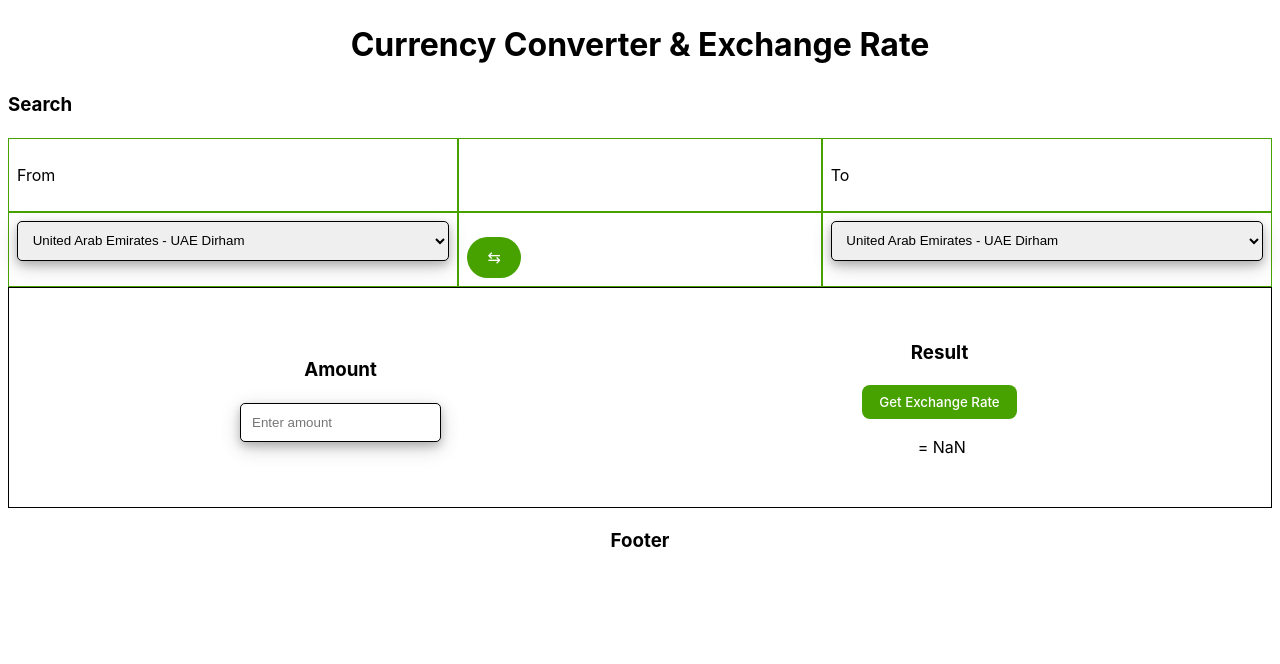
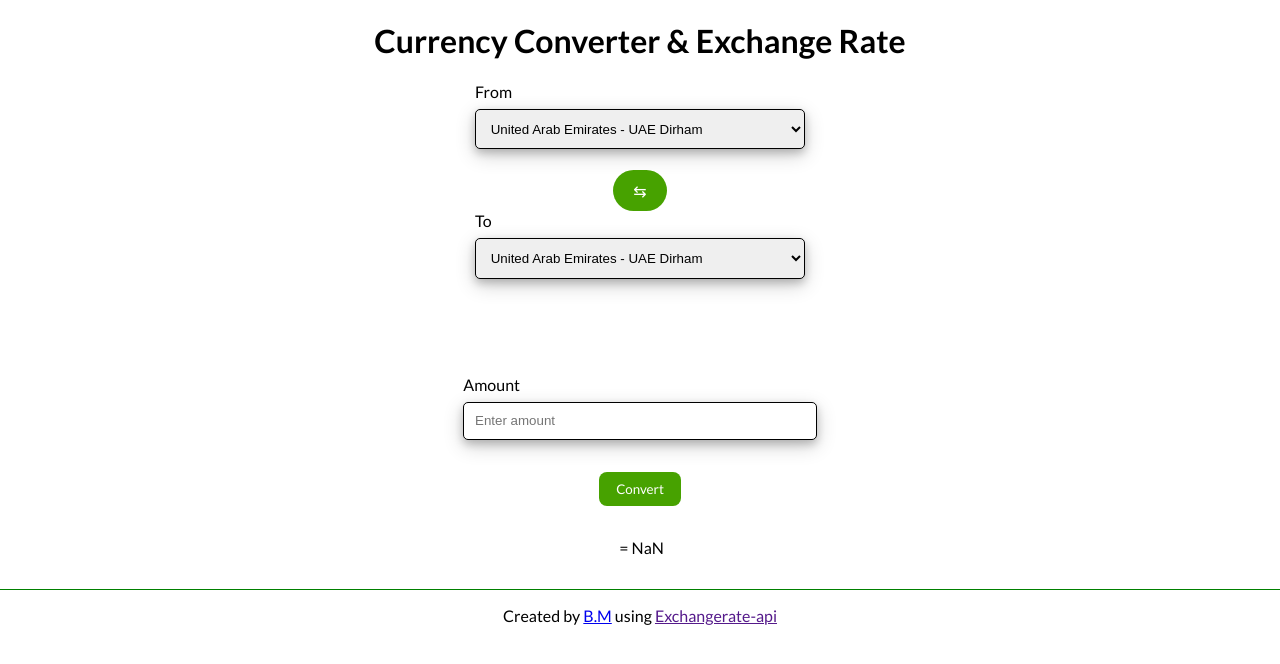
Before and after one commit to BeckieMorton/convert-it-currency, a React (Vite) app: page / in a window 1280 px wide. Shown: the top 664 px of the page. Built offline with nearby package versions, Linux system fonts and the light colour scheme.

Commit message:
footer done and more styling but need a colour scheme

```diff
--- a/index.html
+++ b/index.html
@@ -3,6 +3,12 @@
   <head>
     <meta charset="UTF-8" />
     <link rel="icon" type="image/png" href="./assets/favicon-money.png" />
+    <link rel="preconnect" href="https://fonts.googleapis.com" />
+    <link rel="preconnect" href="https://fonts.gstatic.com" crossorigin />
+    <link
+      href="https://fonts.googleapis.com/css2?family=Lato:ital,wght@0,100;0,300;0,400;0,700;0,900;1,100;1,300;1,400;1,700;1,900&display=swap"
+      rel="stylesheet"
+    />
     <meta name="viewport" content="width=device-width, initial-scale=1.0" />
     <title>Convert It - Currency Converter and Exchange rates</title>
   </head>
--- a/src/components/Footer/Footer.jsx
+++ b/src/components/Footer/Footer.jsx
@@ -3,7 +3,26 @@ import styles from "./Footer.module.css";
 export const Footer = () => {
   return (
     <div className={styles.footerContainer}>
-      <h3>Footer</h3>
+      <p>
+        Created by&nbsp;
+        <a
+          href="https://beckiemorton-portfolio.netlify.app/"
+          target="_blank"
+          rel="noreferrer noopener"
+          aria-label="Beckie Morton's GitHub"
+        >
+          B.M
+        </a>
+        &nbsp;using&nbsp;
+        <a
+          href=""
+          target="_blank"
+          rel="noreferrer noopener"
+          aria-label="https://www.exchangerate api"
+        >
+          Exchangerate-api
+        </a>
+      </p>
     </div>
   );
 };
--- a/src/components/Footer/Footer.module.css
+++ b/src/components/Footer/Footer.module.css
@@ -1,3 +1,4 @@
 .footerContainer {
   text-align: center;
+  border-top: 1px solid green;
 }
--- /dev/null
+++ b/src/components/MajorCurrencies/MajorCurrencies.jsx
@@ -0,0 +1,5 @@
+import React from "react";
+
+export const MajorCurrencies = () => {
+  return <div>MajorCurrencies</div>;
+};
--- a/src/components/Result/Result.jsx
+++ b/src/components/Result/Result.jsx
@@ -38,8 +38,8 @@ export const Result = ({ fromCurrency, toCurrency }) => {
   return (
     <div className={styles.resultsContainer}>
       <div className={styles.resultsBox}>
-        <h3>Amount</h3>
         <p>
+          <label style={{ textAlign: "left" }}>Amount</label>
           <input
             type="number"
             value={amount}
@@ -50,14 +50,15 @@ export const Result = ({ fromCurrency, toCurrency }) => {
         </p>
       </div>
       <div className={styles.resultsBox}>
-        <h3>Result</h3>
         <p>
-          <button onClick={fetchExchange}>Get Exchange Rate</button>
-          <p>
-            {amount}&nbsp;{fromCurrency} = {Math.round(conversionRate * amount)}
-            &nbsp;
-            {toCurrency}
-          </p>
+          <button onClick={fetchExchange}>Convert</button>
+        </p>
+      </div>
+      <div className={styles.resultsBox}>
+        <p>
+          {amount}&nbsp;{fromCurrency} = {Math.round(conversionRate * amount)}
+          &nbsp;
+          {toCurrency}
         </p>
       </div>
     </div>
--- a/src/components/Result/Result.module.css
+++ b/src/components/Result/Result.module.css
@@ -1,8 +1,24 @@
 .resultsContainer {
   align-items: center;
   text-align: center;
-  padding: 2em;
-  border: 1px solid black;
+  padding: 1em;
   display: grid;
-  grid-template-columns: repeat(2, 1fr);
+  grid-template-columns: repeat(1, 1fr);
 }
+
+.resultsBox {
+  display: flex;
+  flex-direction: column;
+  justify-content: center;
+  align-items: center;
+  text-align: center;
+}
+
+.resultsBox input {
+  width: 330px;
+}
+
+.resultsBox label {
+  padding-top: 4em;
+  padding-bottom: 0.5em;
+}
--- a/src/components/Search/Search.jsx
+++ b/src/components/Search/Search.jsx
@@ -19,16 +19,9 @@ export const Search = () => {
 
   return (
     <div>
-      <h3>Search</h3>
       <div className={styles.searchContainer}>
         <div className={styles.searchBox}>
-          <p>From</p>
-        </div>
-        <div className={styles.searchBox}></div>
-        <div className={styles.searchBox}>
-          <p>To</p>
-        </div>
-        <div className={styles.searchBox}>
+          <label>From</label>
           <select
             value={fromCurrency}
             onChange={(event) => setFromCurrency(event.target.value)}
@@ -54,6 +47,7 @@ export const Search = () => {
           </button>
         </div>
         <div className={styles.searchBox}>
+          <label>To</label>
           <select
             value={toCurrency}
             onChange={(event) => setToCurrency(event.target.value)}
--- a/src/components/Search/Search.module.css
+++ b/src/components/Search/Search.module.css
@@ -1,22 +1,29 @@
-.searchContainer {
-  display: grid;
-  grid-template-columns: repeat(3, 1fr);
+input,
+label {
+  display: block;
 }
 
 .searchBox {
-  padding: 0.5em;
-  border: 1px solid #47a200;
-  position: relative;
-}
-
-.searchBox p {
+  padding: 0 0.5em;
+  margin: auto;
   text-align: left;
 }
 
-.searchBox img {
-  max-width: 30px;
-  padding: 0.8em;
-  border-radius: 40px;
-  border: 1px solid grey;
-  box-shadow: 0 2px 4px 0 rgba(0, 0, 0, 0.2), 0 6px 20px 0 rgba(0, 0, 0, 0.19);
+.searchBox button {
+  margin-top: 5px;
 }
+
+.searchBox select {
+  width: 330px;
+}
+
+.searchContainer {
+  display: grid;
+  grid-template-columns: repeat(1, 1fr);
+  align-items: center;
+  text-align: center;
+}
+
+.searchBox label {
+  padding-bottom: 0.5em;
+}
--- a/src/index.css
+++ b/src/index.css
@@ -1,21 +1,15 @@
-:root {
-  font-family: Inter, system-ui, Avenir, Helvetica, Arial, sans-serif;
-  line-height: 1.5;
+body {
+  /* font-family: Inter, system-ui, Avenir, Helvetica, Arial, sans-serif; */
+  font-family: "Lato", sans-serif;
+
   font-weight: 400;
   font-synthesis: none;
   text-rendering: optimizeLegibility;
   -webkit-font-smoothing: antialiased;
   -moz-osx-font-smoothing: grayscale;
   -webkit-text-size-adjust: 100%;
-}
-
-a {
-  font-weight: 500;
-  color: #646cff;
-  text-decoration: inherit;
-}
-a:hover {
-  color: #ea1e63;
+  margin: 0;
+  overflow-x: hidden;
 }
 
 button {
```
Also changed, not shown: src/components/MajorCurrencies/MajorCurrencies.module.css (added).
